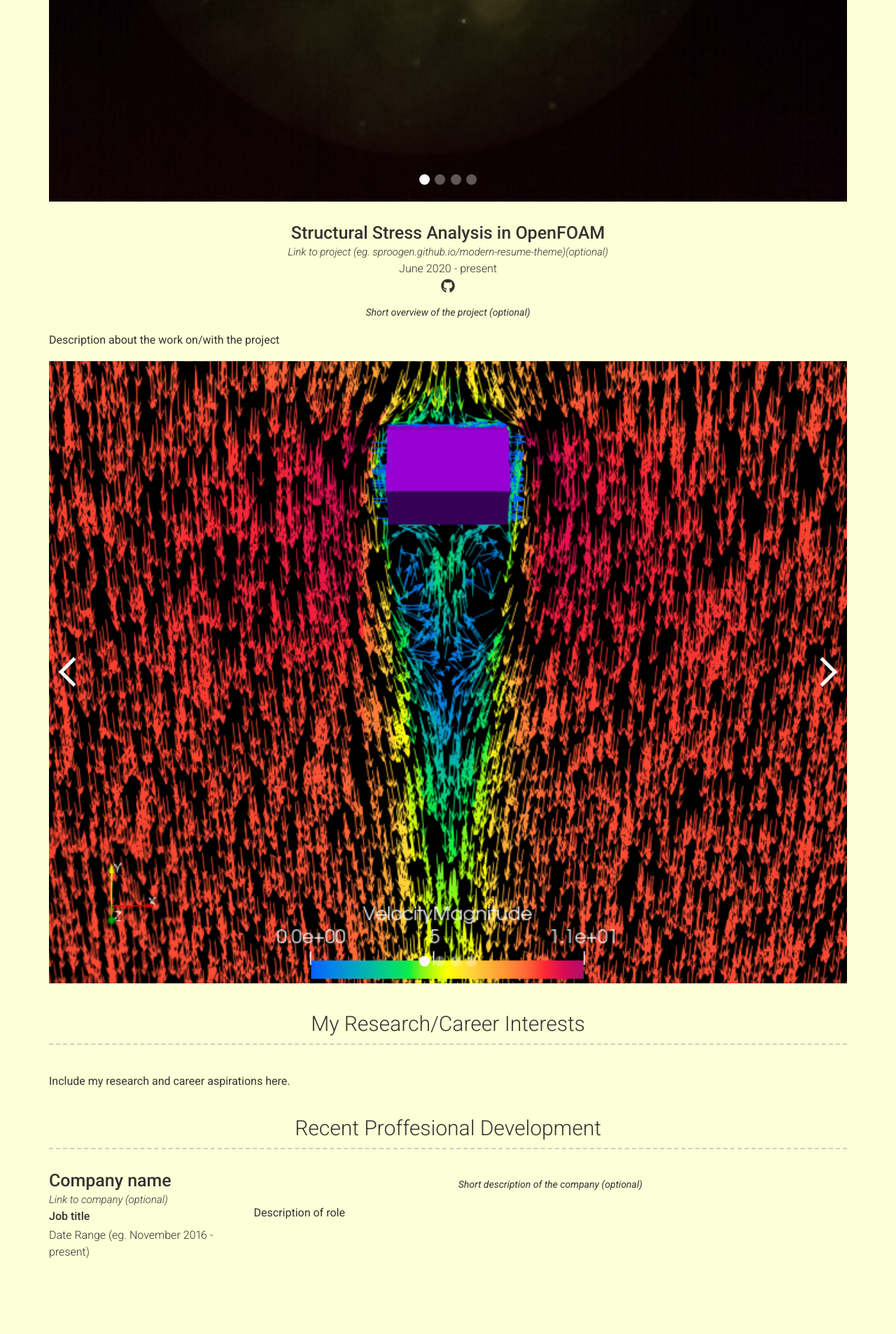
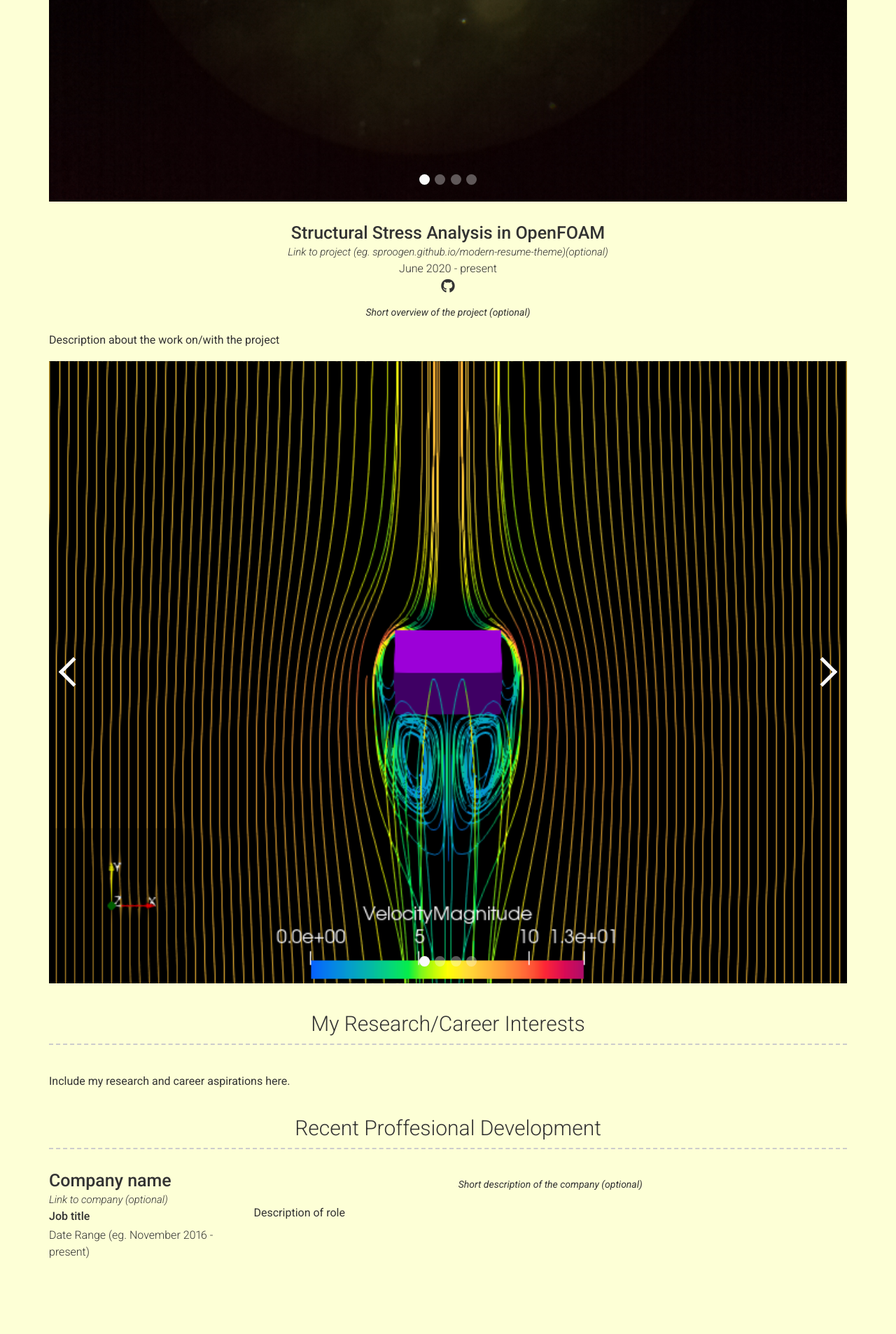
Before and after one commit to WilliamManley/WilliamManley.github.io, a Jekyll site: the page built from index.md, in a window 1280 px wide. Shown: the part 2388-4294 px from the top of the page at 70% size. Built offline with Jekyll 4.4.1, drawn with Linux system fonts in a browser that asks for light colours; nearby versions of some CDN libraries.

```diff
--- a/_data/carousel2.yml
+++ b/_data/carousel2.yml
@@ -1,5 +1,5 @@
 images:
+  - image: /images/StreamLineVorticiesBehindHouse.png
+  - image: /images/ForceCoeffMagFrontSideView.png
   - image: /images/BehindHouseVortexFormation.png
-  - image: /images/ForceCoeffMagFrontSideView.png
-  - image: /images/StreamLineVorticiesBehindHouse.png
   - image: /images/StaticPressureCoeffFrontSideView.png
```
